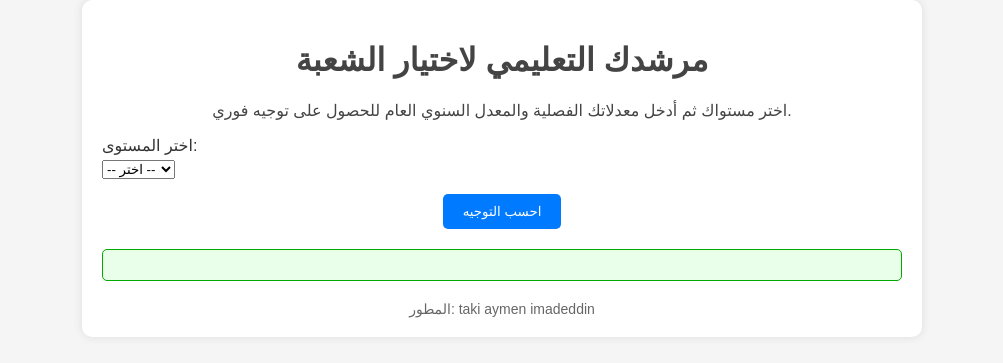
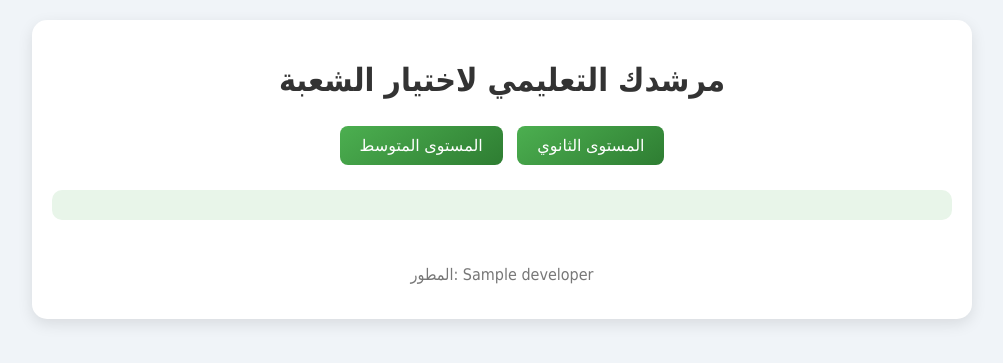
Before and after one commit to emattemat-cmyk/Tawjih, a Flask app: template templates/index.html in a window 1280 px wide. Shown: the top 363 px of the page, without its empty margins (138-1141 px from the left). Run offline with Flask 3, Linux system fonts and the light colour scheme; the template is opened without the code that fills it: most values are stand-ins (such as "Sample title", 1, 10 or a date in 2020).

Commit message:
Update index.html

```diff
--- a/templates/index.html
+++ b/templates/index.html
@@ -2,201 +2,102 @@
 <html lang="ar">
 <head>
 <meta charset="UTF-8">
+<title>مرشدك التعليمي</title>
 <meta name="viewport" content="width=device-width, initial-scale=1.0">
-<title>مرشدك التعليمي لاختيار الشعبة</title>
 <style>
-body { font-family: Arial, sans-serif; background: #f5f5f5; color:#333; margin:0; padding:0;}
-.container { max-width:800px; margin:auto; padding:20px; background:#fff; border-radius:10px; box-shadow:0 0 10px rgba(0,0,0,0.1);}
-h1,h2 { text-align:center; color:#444; }
-.form-group { margin-bottom:15px; }
-label { display:block; margin-bottom:5px; }
-input { width:100%; padding:8px; border:1px solid #ccc; border-radius:5px; }
-button { padding:10px 20px; border:none; border-radius:5px; background:#007BFF; color:#fff; cursor:pointer; }
-button:hover { background:#0056b3; }
-.result-box { margin-top:20px; padding:15px; background:#e9ffe9; border:1px solid #0a0; border-radius:5px; }
-.footer { text-align:center; margin-top:20px; color:#666; font-size:14px; }
+body{font-family:tahoma, sans-serif;background:#f0f4f8;margin:0;padding:0}
+.container{max-width:900px;margin:20px auto;padding:20px;background:#fff;border-radius:15px;box-shadow:0 5px 15px rgba(0,0,0,0.1)}
+h1{text-align:center;color:#333}
+button{padding:10px 20px;margin:5px;font-size:16px;cursor:pointer;border:none;border-radius:8px;background:linear-gradient(145deg,#4caf50,#2e7d32);color:#fff;transition:0.3s}
+button:hover{transform:translateY(-3px);box-shadow:0 5px 15px rgba(0,0,0,0.2)}
+.form-group{margin-bottom:15px}
+label{display:block;margin-bottom:5px;font-weight:bold;color:#444}
+input{padding:8px;width:100%;border-radius:5px;border:1px solid #ccc}
+.result-box{margin-top:20px;padding:15px;border-radius:10px;background:#e8f5e9;color:#1b5e20;font-weight:bold}
+.footer{text-align:center;margin-top:30px;padding:15px;color:#777}
+.icon{width:50px;height:50px;display:inline-block;margin-right:10px;vertical-align:middle}
 </style>
 </head>
 <body>
 <div class="container">
 <h1>مرشدك التعليمي لاختيار الشعبة</h1>
-<p style="text-align:center; color:#444;">اختر مستواك ثم أدخل معدلاتك الفصلية والمعدل السنوي العام للحصول على توجيه فوري.</p>
-
-<div class="form-group">
-<label>اختر المستوى:</label>
-<select id="level">
-  <option value="">-- اختر --</option>
-  <option value="middle">المتوسط</option>
-  <option value="secondary">الثانوي</option>
-</select>
+<div id="level-selection" style="text-align:center;">
+<button onclick="selectLevel('متوسط')">المستوى المتوسط</button>
+<button onclick="selectLevel('ثانوي')">المستوى الثانوي</button>
 </div>
 
-<div id="subjects-form"></div>
-
-<div style="text-align:center;">
-<button id="submitBtn">احسب التوجيه</button>
-</div>
-
-<div class="result-box" id="resultBox"></div>
-<div class="footer">المطور: taki aymen imadeddin</div>
+<div id="form-area"></div>
+<div class="result-box" id="result"></div>
+<div class="footer">المطور: {{ developer }}</div>
 </div>
 
 <script>
-const MIDDLE_SUBJECTS=["اللغة_العربية","الرياضيات","الفرنسية","الفيزياء","العلوم_الطبيعية"];
-const SCIENCE_SUBJECTS=["الرياضيات","الفيزياء","العلوم_الطبيعية","اللغة_العربية","الفرنسية","الانجليزية"];
-const LITERARY_SUBJECTS=["اللغة_العربية","الفرنسية","الانجليزية","الفلسفة"];
+const formArea=document.getElementById('form-area');
+let selectedLevel='';
+let selectedSec='';
 
-const subjectsForm = document.getElementById('subjects-form');
-const levelSelect = document.getElementById('level');
-const submitBtn = document.getElementById('submitBtn');
-let secType = "";
+function selectLevel(level){
+    selectedLevel=level;
+    renderForm();
+}
 
-levelSelect.addEventListener('change',()=>{
-  subjectsForm.innerHTML='';
-  const level=levelSelect.value;
-  if(level==='middle'){
-    MIDDLE_SUBJECTS.forEach(s=>{
-      subjectsForm.innerHTML+=`
-      <div class="form-group">
-      <label>${s}</label>
-      <input type="number" placeholder="الفصل 1" id="${s}_s1">
-      <input type="number" placeholder="الفصل 2" id="${s}_s2">
-      <input type="number" placeholder="الفصل 3" id="${s}_s3">
-      </div>
-      `;
-    });
-    subjectsForm.innerHTML+=`
-    <div class="form-group">
-      <label>المعدل السنوي العام</label>
-      <input type="number" id="annual_general">
-    </div>`;
-  } else if(level==='secondary'){
-    const selDiv=document.createElement('div');
-    selDiv.innerHTML=`<label>اختر شعبة السنة الأولى ثانوي:</label>
-      <select id="sec_type">
-        <option value="">-- اختر --</option>
-        <option value="science">علمي</option>
-        <option value="literary">أدبي</option>
-      </select>`;
-    subjectsForm.appendChild(selDiv);
-    document.getElementById('sec_type').addEventListener('change',(e)=>{
-      secType=e.target.value;
-      renderSecondarySubjects(secType);
-    });
+function renderForm(){
+    formArea.innerHTML='';
+    if(selectedLevel==='متوسط'){
+        renderSubjects(["اللغة العربية","الرياضيات","الفرنسية","الفيزياء","العلوم الطبيعية"]);
+    }else if(selectedLevel==='ثانوي'){
+        formArea.innerHTML='<p style="text-align:center">اختر شعبة السنة الأولى ثانوي:</p>';
+        formArea.innerHTML+='<button onclick="selectSec(\'علمي\')">علمي</button> <button onclick="selectSec(\'أدبي\')">أدبي</button>';
     }
-});
+}
 
-function renderSecondarySubjects(type){
-  let subs=[];
-  if(type==='science') subs=SCIENCE_SUBJECTS;
-  else if(type==='literary') subs=LITERARY_SUBJECTS;
-  subjectsForm.innerHTML='';
-  subs.forEach(s=>{
-    subjectsForm.innerHTML+=`
-    <div class="form-group">
-    <label>${s}</label>
+function selectSec(sec){
+    selectedSec=sec;
+    if(sec==='علمي') renderSubjects(["الرياضيات","الفيزياء","العلوم الطبيعية"]);
+    else renderSubjects(["اللغة العربية","الفرنسية","الإنجليزية","الفلسفة"]);
+}
+
+function renderSubjects(subjects){
+    let html='';
+    subjects.forEach(s=>{
+        html+=`<div class="form-group"><label>${s}</label>
         <input type="number" placeholder="الفصل 1" id="${s}_s1">
         <input type="number" placeholder="الفصل 2" id="${s}_s2">
         <input type="number" placeholder="الفصل 3" id="${s}_s3">
         </div>`;
     });
-  subjectsForm.innerHTML+=`
-  <div class="form-group">
-    <label>المعدل السنوي العام</label>
-    <input type="number" id="annual_general">
-  </div>`;
+    html+=`<button onclick="submitForm()">احسب الشعبة الملائمة</button>`;
+    formArea.innerHTML=html;
 }
 
-function computeClientRanking(level, secType, localSubjects){
-  const buildScore=(weights)=>{
-    let totalW=0,totalScore=0;
-    for(const sub in weights){
-      const w=weights[sub], val=localSubjects[sub];
-      if(val===null||val===undefined) continue;
-      totalW+=w;
-      totalScore+=val*w;
-    }
-    if(totalW===0) return null;
-    return Math.round(totalScore/totalW*100)/100;
-  };
-  let weightsMap={};
-  if(level==='middle'){
-    weightsMap={
-      "علوم تجريبية":{"العلوم_الطبيعية":0.4,"الفيزياء":0.3,"الرياضيات":0.2,"اللغة_العربية":0.05,"الفرنسية":0.05},
-      "رياضيات":{"الرياضيات":0.6,"الفيزياء":0.25,"الفرنسية":0.05,"اللغة_العربية":0.1},
-      "تقني رياضي":{"الرياضيات":0.45,"الفيزياء":0.35,"العلوم_الطبيعية":0.15,"الفرنسية":0.05}
-    };
-  } else {
-    if(secType==='science'){
-      weightsMap={
-        "علوم تجريبية":{"العلوم_الطبيعية":0.45,"الفيزياء":0.3,"الرياضيات":0.15,"الفرنسية":0.05,"اللغة_العربية":0.05},
-        "رياضيات":{"الرياضيات":0.6,"الفيزياء":0.25,"الفرنسية":0.05,"اللغة_العربية":0.1},
-        "تقني رياضي":{"الرياضيات":0.5,"الفيزياء":0.3,"العلوم_الطبيعية":0.15,"الفرنسية":0.05},
-        "تسيير واقتصاد":{"الرياضيات":0.35,"الفرنسية":0.2,"اللغة_العربية":0.25,"الانجليزية":0.2}
-      };
-    } else {
-      weightsMap={
-        "آداب وفلسفة":{"اللغة_العربية":0.45,"الفلسفة":0.35,"الفرنسية":0.1,"الانجليزية":0.1},
-        "لغات أجنبية":{"الفرنسية":0.45,"الانجليزية":0.45,"اللغة_العربية":0.1}
-      };
-    }
-  }
-  const result=[];
-  for(const name in weightsMap){
-    const score=buildScore(weightsMap[name]);
-    result.push({name,score});
-  }
-  result.sort((a,b)=>{
-    if(a.score===null&&b.score===null) return 0;
-    if(a.score===null) return 1;
-    if(b.score===null) return -1;
-    return b.score - a.score;
+async function submitForm(){
+    const subjectsList=document.querySelectorAll('.form-group');
+    const data={level:selectedLevel, sec_type:selectedSec};
+    subjectsList.forEach(div=>{
+        const label=div.querySelector('label').innerText;
+        data[`${label}_s1`]=div.querySelector('#'+label+'_s1').value;
+        data[`${label}_s2`]=div.querySelector('#'+label+'_s2').value;
+        data[`${label}_s3`]=div.querySelector('#'+label+'_s3').value;
     });
-  return result;
+    try{
+        const res=await fetch('/analyze/',{method:'POST',headers:{'Content-Type':'application/json'},body:JSON.stringify(data)});
+        const json=await res.json();
+        displayResult(json);
+    }catch(err){alert('حدث خطأ: '+err);}
 }
 
-submitBtn.addEventListener('click',async()=>{
-  const level=levelSelect.value;
-  if(!level) { alert('اختر المستوى'); return; }
-  const formData={};
-  const subjectsList=[...MIDDLE_SUBJECTS,...SCIENCE_SUBJECTS,...LITERARY_SUBJECTS];
-  subjectsList.forEach(s=>{
-    const v1=parseFloat(document.getElementById(s+'_s1')?.value||'')||null;
-    const v2=parseFloat(document.getElementById(s+'_s2')?.value||'')||null;
-    const v3=parseFloat(document.getElementById(s+'_s3')?.value||'')||null;
-    formData[s]=[v1,v2,v3];
+function displayResult(json){
+    let html='';
+    if(json.best){
+        html+=`<div><img src="/static/icons/${json.best.name}.png" class="icon">${json.best.name} - نسبة الملائمة: ${json.best.match_percent}%</div>`;
+    }
+    html+='<hr>';
+    json.all.forEach(r=>{
+        html+=`<div><img src="/static/icons/${r.name}.png" class="icon">${r.name} - ${r.match_percent}%</div>`;
     });
-  formData['annual_general']=parseFloat(document.getElementById('annual_general')?.value||'')||null;
-  const localSubjects={};
-  subjectsList.forEach(s=>{
-    const nums=formData[s].filter(x=>x!==null);
-    localSubjects[s]=nums.length>0? Math.round(nums.reduce((a,b)=>a+b,0)/nums.length*100)/100 : null;
-  });
-  const clientRanking=computeClientRanking(level,secType,localSubjects);
-  const payload={};
-  subjectsList.forEach(s=>{
-    payload[`${s}_s1`]=formData[s][0];
-    payload[`${s}_s2`]=formData[s][1];
-    payload[`${s}_s3`]=formData[s][2];
-  });
-  payload['annual_general']=formData['annual_general'];
-  payload['level']=level;
-  payload['sec_type']=secType;
-  payload['client_ranking']=clientRanking;
-
-  try{
-    const res=await fetch('/analyze/',{
-      method:'POST',
-      headers:{'Content-Type':'application/json'},
-      body:JSON.stringify(payload)
-    });
-    if(!res.ok){ alert('خطأ'); return; }
-    const json=await res.json();
-    const box=document.getElementById('resultBox');
-    box.innerHTML='<h2>التوجيه المقترح:</h2><ul>'+json.final_ranking.map(x=>`<li>${x.name}: ${x.score!==null?x.score:'لا توجد بيانات'}</li>`).join('')+'</ul><p>'+json.message+'</p>';
-    box.scrollIntoView({behavior:'smooth'});
-  }catch(err){ alert('خطأ في الاتصال'); }
-});
+    html+=`<p style="margin-top:10px">${json.message}</p>`;
+    document.getElementById('result').innerHTML=html;
+}
 </script>
 </body>
 </html>
```
Lines whose indentation alone changed are shown as unchanged.
